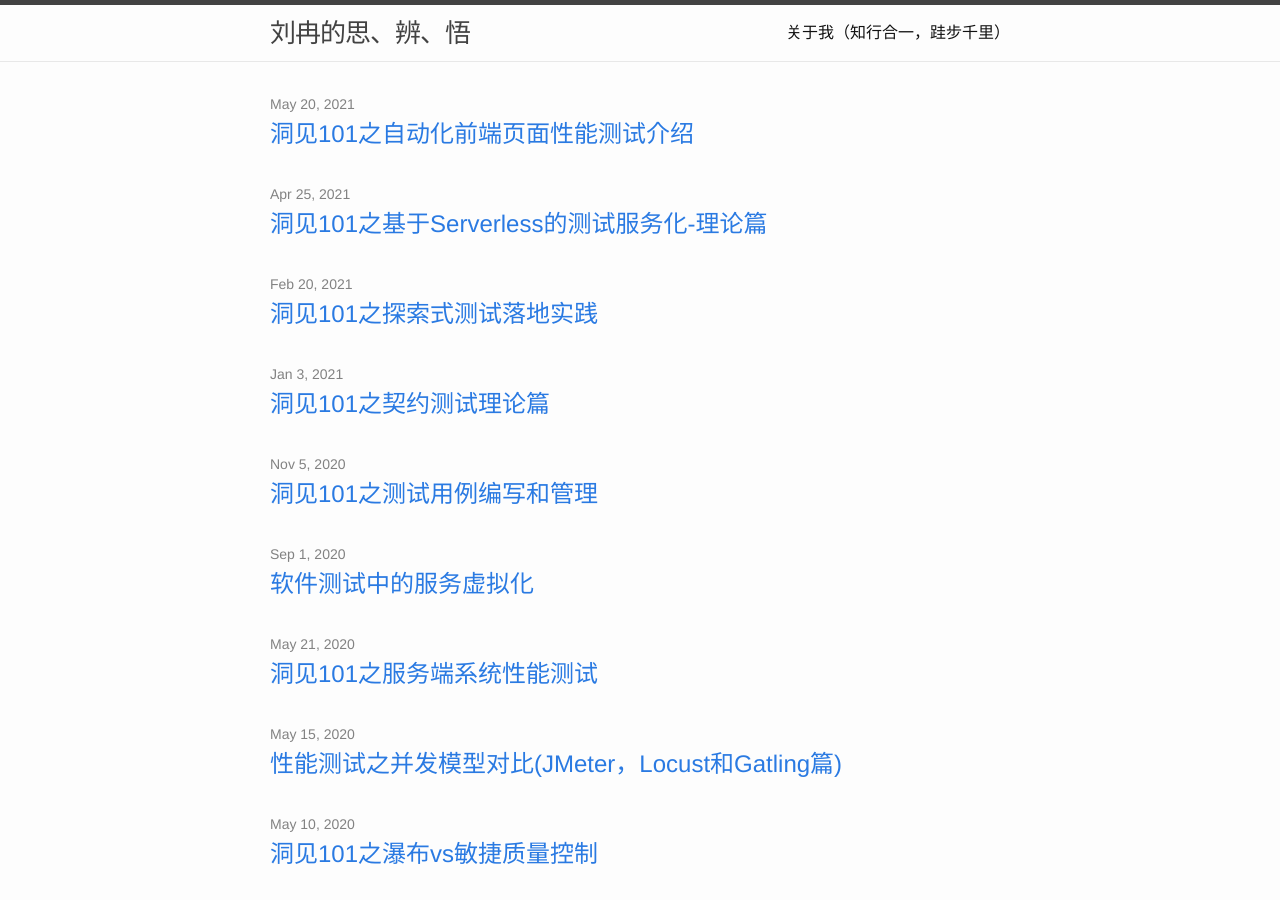
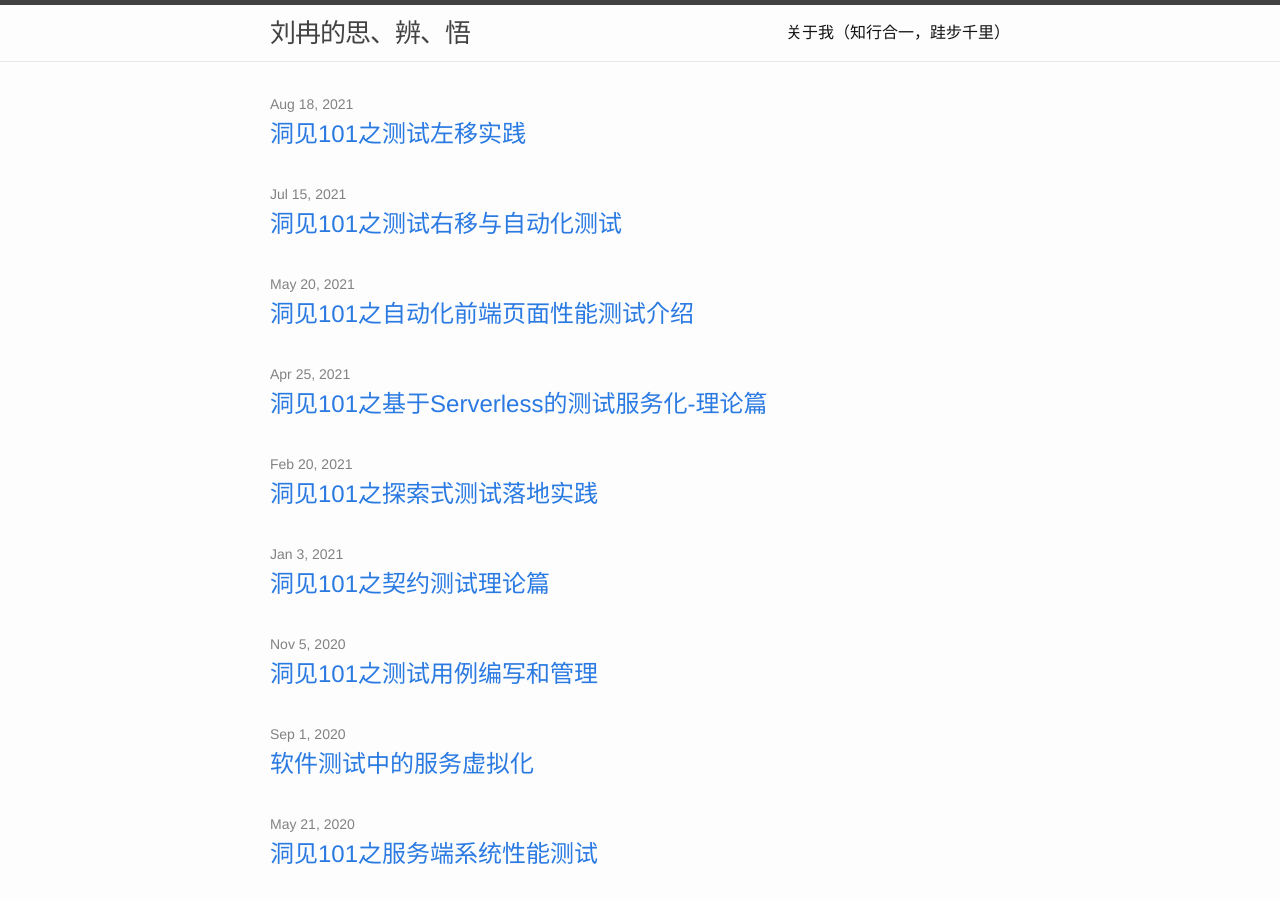
Before and after one commit to TWRanMan/twranman.github.io, a Jekyll site: the page built from index.html, in a window 1280 px wide and 900 px high. Built offline with Jekyll 4.4.1, drawn with Linux system fonts in a browser that asks for light colours; some of the changed lines change nothing that is shown.

Commit message:
update the article

```diff
--- /dev/null
+++ b/_posts/2021-07-15-Auto Test for Right Shift Testing.md
@@ -0,0 +1,20 @@
+---
+layout: post
+title:  "洞见101之测试右移与自动化测试"
+date:   2021-07-15 00:00:01
+categories: autotest update
+---
+
+### 介绍
+
+测试右移是DevOps中一项非常重要的工作。随着DevOps的兴起，不仅研发人员需要参与到Ops的工作中去，测试人员也是需要加入进去，参与产品环境中各种测试与质量相关的工作，从而尽可能的保证软件系统在产品环境中的质量，包括正确性，稳定性等。其中产品环境中关于测试与质量相关的工作并不少，但是由于传统的软件开发中，开发和测试人员并不负责产品环境的维护等工作，所以也很少关注产品环境中的质量。导致测试人员只需要负责测试环境的相关测试和质量工作，并把产品环境的测试与质量工作交给了运维人员负责，从而导致当产品环境出现质量问题的时候很难在第一时间发现，甚至需要等很长时间，或者已经造成了大量损失的时候才发现。而测试右移动就是为了尝试解决上面提到的这几个问题，比如在第一时间就发现产品环境的问题，或者缩短问题发现的实践，减少被问题影响到的用户，从而降低损失。
+
+但是由于产品环境的特殊性以及各种限制，导致多种常规类型的测试无法在产品环境实施，比如集成测试，功能测试，性能测试等。所以针对产品环境的自动化测试出现了一些新的方法和类型，比如PVT，A/B 测试，功能有效性监控等。在很多实际的项目中，虽然这些类型的测试现在还在通过手动实施的，但是只要提供相应的测试基础设施和策略，这些测试都是可以进行半自动化或者全自动化测试的。测试技术设施包括测试数据的自动生产和回滚，专用的测试账号，影子流量和影子数据库，不同产品环境和功能开关（Feature Toggle），支持测试的监控系统等。只要拥有这样的基础设施，就可以比较容易的在产品环境中实施自动化测试。但是由于测试右移动的提出并没有多久，理论和实践还没有很好的体系化，所以没有足够成熟和实用的开源框架和工具，而需要基于一些DevOps的相关的基础工具，并集合已有的各种自动化测试框架来实施，比如使用Docker完成不同环境部署，使用相应的数据库工具提供的回滚功能，回归影子数据库，使用Prometheus来完成功能监控等。最后核心的自动化测试工作，仍然需要使用相应的自动化测试框架来开发，从而实现产品环境中的自动化测试。
+
+当一个软件系统开发完毕并交付之后，一般需要发布到特定的产品环境中。对于大部分系统来讲，首先需要确认发布的版本是正确的版本；其次由于测试环境和产品环境存在一定的区别，比如网络环境，配置文件中依赖服务的地址，数据库中针对真实业务的各种参数等。所以当一个软件系统发布并部署到产品环境之后，需要相应的测试和监控实践来确保产品环境中的系统是运行正常并且功能正确的。最为常见的几个实践就是PVT/PAT，系统有效性监控和测试。其中PVT （Production Verification Testing）和PAT（Production Acceptance Testing）是产品环境中最为常用的两类测试，它们属于冒烟测试的，所以它们会包含最为重要的功能测试用例，从而保证这些重要的功能在产品环境中运行正常。一般情况下，这类测试都是专业的测试或者业务人员通过手动进行测试，但是如果产品环境中有专门用于测试的账号和数据，并且在开发阶段实现了相应的自动化测试，则可以直接通过自动化测试对产品环境进行测试。
+对于系统功能的有效性监控一般都需要通过测试才能有效的保证，而传统的系统监控只能监控系统的可达性，比如访问系统的某些特定的URL，查看其是否有正常的响应，而不需要真实的登陆之后去执行某些业务功能。这样的监控无法保证系统的功能是否可用，因为有可能系统的服务器是可以正常响应这些特定的URL，但是服务器的业务功能已经不能正常工作了。所以为了真实有效监控系统是否正常工作，一定要监控其业务功能是否正常工作。而监控业务功能是否正常工作最简单和常用的方法就是针对产品环境做相应的功能测试。首先这些功能测试的类型可以是API测试，也可以是UI测试；其次，测试用例一般选取核心功能测试的用例，也可以是Sanity Test的用例；然后基于产品环境自动化运行这些用例，而实施自动化测试可以使用常规的自动化测试技术和方法；最后实时收集并分析测试结果，当产品环境中的系统出现功能相关的问题时，监控系统可以及时的通知运维人员，并且记录下监控和测试日志，可以方便维护人员分析和调试。
+只有自动化测试才能最为及时的实现监控的能力，及时的发现系统的问题，所以自动化测试是产品环境中功能有效性监控的必要实践。
+
+### 小结
+
+测试右移除了以上这些自动化或者半自动化的测试实践外，还包含一些手动实践实践，比如增加系统的可调式性，自动收集系统出错或者崩溃的信息，进行众测等。通过这些实践可以尽可能的在产品环境中提前发现问题，或者在第一个用户出现问题的同时也发现问题，并通过增加的调试信息尽可能的快速解决，从而防止更多的用户遇到同样的问题。在产品环境中，不管是通过手动测试，半自动化测试还是全自动化测试，其本质和测试环境中的测试是一样的，只不过由于产品环境的特殊性和局限性，导致在测试环境很容易实施的自动化测试，在产品环境中举步维艰。希望通过本章的学习，能帮助读者了解测试右移，并通过相应的实践和工具在产品环境开始实施自动化测试。
--- /dev/null
+++ b/_posts/2021-08-18-Left Shift Testing.md
@@ -0,0 +1,58 @@
+---
+layout: post
+title:  "洞见101之测试左移实践"
+date:   2021-08-18 00:00:01
+categories: general update
+---
+
+### 前言
+
+在以前传统的软件开发流程中，大部分项目都是使用瀑布模型来进行开发。瀑布模型中最为典型的一个步骤就是将大规模的测试工作放在软件功能开发完成之后。但是随着软件规模的增大和业务需求的不确定增多，测试工作越来越困难，成本也越来越高，导致测试效率越来越低。并且随着公司对于研发效能的追求，所以业界有些公司发起了去测试化的活动，并且裁掉大量的在传统研发流程中只做手动测试的测试人员。那么在当前这样的情况下，测试人员应该如何体现自己的价值，并配合研发效能的改进，是一个需要重要关注的一个问题。在各种测试方法和实践中，测试左移也许是最有效配合研发效能的一种方法和实践。
+
+### 什么是测试左移
+
+测试左移并不是全新的测试方法，而且已经出现了很久了，早在2001年，Larry Smith就在他文章《Shift-Left Testing》中就提出了测试左移的概念和相应的实践。测试左移最主要的方法就是将所有测试相关的工作左移到研发过程中的某些阶段里面去，比如将单元测试左移到编写代码的过程中，将用户验收功能测试相关的一些工作左移到用户需求分析和设计的阶段去做等，基于V字模型的测试左移工作可以见下图：
+
+![img](/Users/rliu/work/QSO/github/blog/assets/LeftShiftTesting/1.png)
+
+### 为什么要做测试左移
+
+众所周知软件开发中最大的浪费就是返工（rework），不管是因为修补Bug而返工，还是因为理解错误了需求而写错了代码而返工，都是巨大的浪费。解决这些浪费的一个有效实践就是测试左移。除了消除浪费，测试左移还可以对于问题早发现早修复，节约修复成本；促使测试人员、研发人员和业务需求人员更好的协作；能很好的增加测试的有效性，并且还可以帮助团队开发出更好的自动化测试。
+
+### 测试左移最主要的实践
+
+如果想要有效的实施测试左移，就需要相应的一些测试实践，其中最为重要的几个测试实践就是测试分析与测试设计，提高软件可测试性，有效的实施ATDD和UTDD。
+
+#### 1. 测试分析 与 测试设计
+
+测试分析与测试设计是测试领域的基本功，也是最重要的部分。如果没有良好有效的测试分析和测试设计，那么后面所有相关的测试工作都可能无效或者效果不好。所以在测试左移中，测试分析和测试设计也是最为重要的实践。其中测试分析包括分析产品，分析业务，分析业务架构和技术架构等，而设计则包括设计质量体系，设计测试策略，设计测试用例和设计测试架构等。这些相应的工作都是需要左移到相关的研发阶段中去。
+
+#### 2. 可测试性
+
+提高软件可测试性也是测试左移中重要的一个实践，因为它可以有效的帮助团队设计适合团队的有效的测试策略；需要测试人员参与到软件的架构和设计工作中，并提出相关的可测试性需求，帮助研发人员设计出易于测试的软件架构和代码模块，从而增加测试工作的效率和有效性。提高软件的可测性，还可以增加研发人员实施ATDD和UTDD的效率和有效性。
+
+软件的可测性一般包含可控制性、可观察性、可隔离性、可理解性、可自动化性、关注点分离、异质性等。如果在测试左移的实践中有效的提升软件的可测试性，则测试工作的效能也能得到极大的提高。
+
+#### 3. ATDD & UTDD
+
+对于开发人员，测试左移中最为重要的实践则是TDD（包括ATDD和UTDD）。如果想高效的实施TDD，是需要统一实施ATDD和UTDD，通过ATDD有效的传输业务知识和验收条件，再通过UTDD完成符合验收条件代码设计和代码编写。具体的实践步骤见下图：
+
+![img](/Users/rliu/work/QSO/github/blog/assets/LeftShiftTesting/2.png)
+
+
+由此可见，ATDD和UTDD可以帮助开发人员梳理和理解需求，还可以帮助开发人员获得更好的代码设计，并且可以有效的减少返工（Rework），然后获得大量有效的测试用例和自动化测试代码，最后可以实现快速反馈，提高软件内在质量，从而提升软件的研发效能。
+
+### 测试左移动的前提
+
+测试左移虽然有这么多收益，但是并不是每个团队都可以实施。如果团队不满足一些前提条件，那么测试左移一定会遇到各种阻碍，从而事倍功半。
+
+如果要高效的实施测试左移，团队一般需要具备以下几条前提条件：
+
+1. 整个产品研发团队的测试部门和研发部门没有部门墙，测试人员、开发人员和业务人员能直接协作进行工作
+2. 如果是测试人员来实施测试左移，则需要测试人员具备业务分析能力和软件研发能力，包括能做一定的业务分析，能看懂业务架构和技术架构，甚至能分析代码逻辑等
+3. 整个团队认同软件功能完成开发工作之前尽可能预防缺陷，而不是追求在开发完成工作之后去发现缺陷
+4. 整个团队抵制任何形式的返工（Rework），追求尽可能一次性完成正确的工作
+
+### 总结
+
+随着软件研发效能被重视的程度越来越高、越来越广，测试左移一定会成为提升研发效能的重要方法和实践，也是对测试人员的一次洗礼和机遇。测试工作永远不死，但是如果不持续学习，也不会拥抱变化的测试人员们，也许在不久的将来就会被淘汰。
```
Also changed, not shown: _posts/2021-05-20-Auto Test For Web Page.md (renamed from _posts/2021-05-20-Auto-Test-For-Web-Page.md, +1 -1 lines), assets/LeftShiftTesting/1.png (added), assets/LeftShiftTesting/2.png (added).
